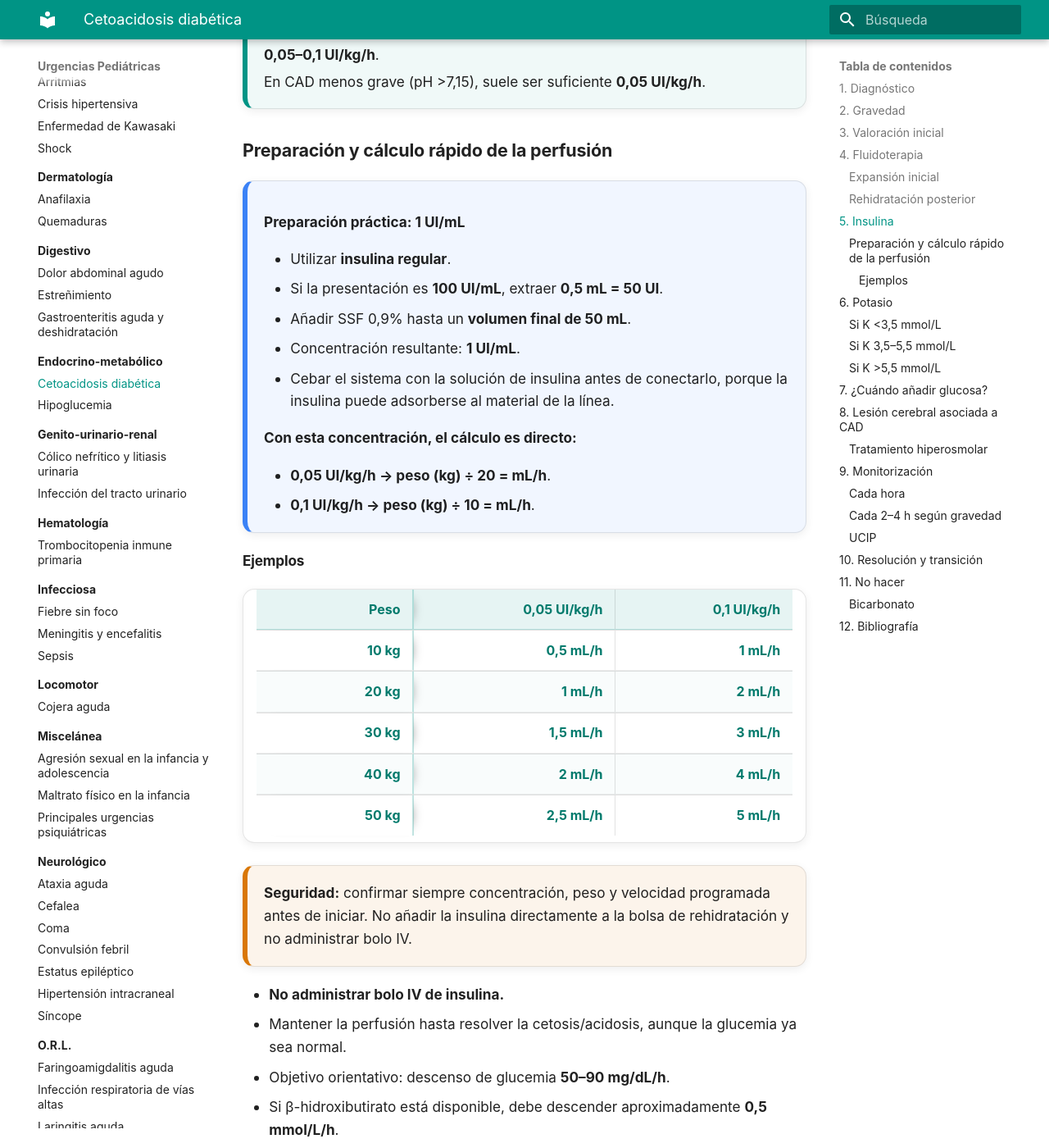
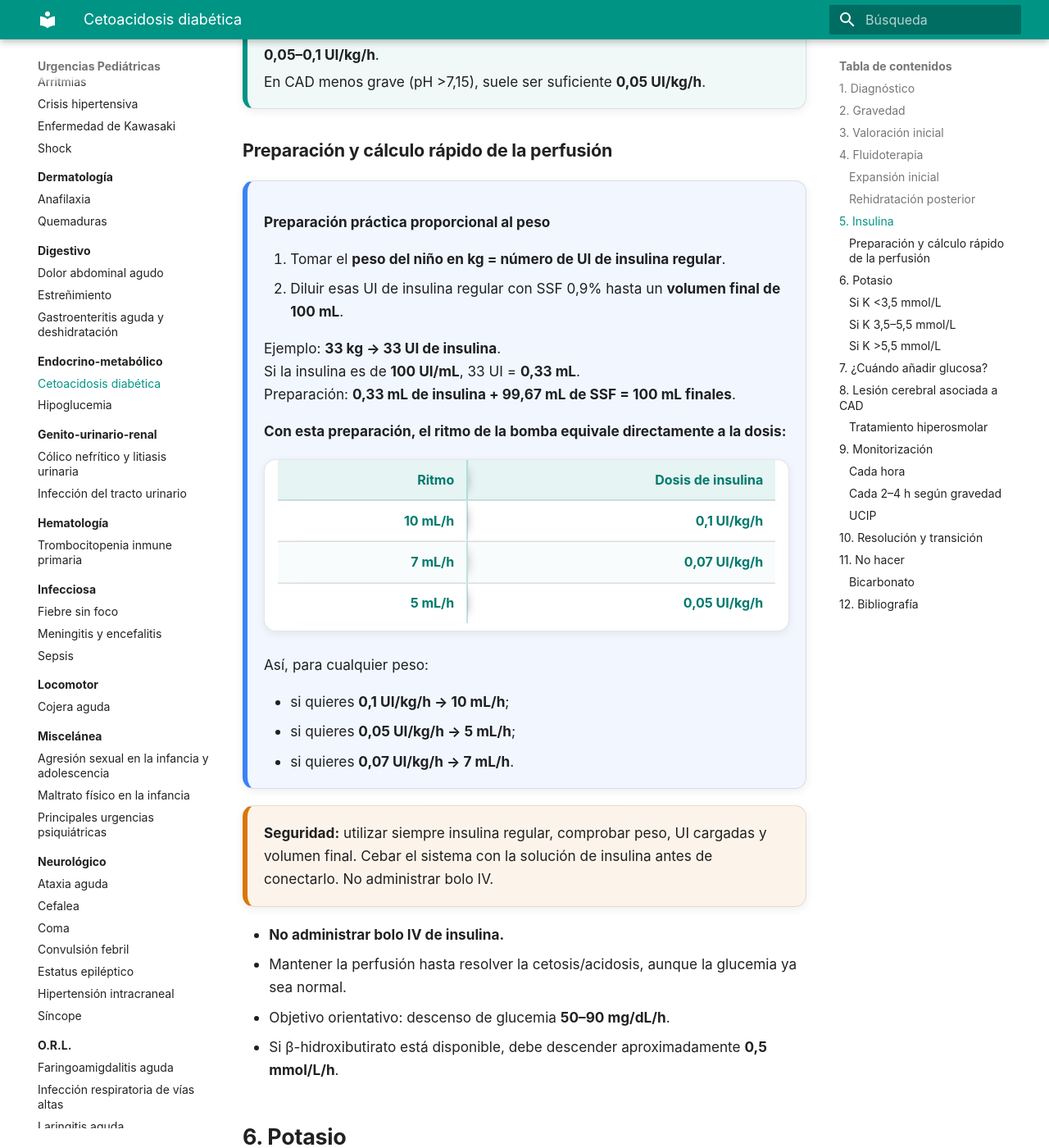
Before and after one commit to gonzaloares/urgencias-pediatricas, an MkDocs documentation site: the page built from docs/endocrino/cetoacidosis-diabetica.md, in a window 1280 px wide and 1400 px high, scrolled down 2786 px. Shown: the whole window at 82% size. Built offline with MkDocs 1.6.1 and Material for MkDocs 9.7.7, drawn with Linux system fonts in a browser that asks for light colours.

Commit message:
Simplifica el cálculo de perfusión de insulina según peso

```diff
--- a/docs/endocrino/cetoacidosis-diabetica.md
+++ b/docs/endocrino/cetoacidosis-diabetica.md
@@ -102,33 +102,33 @@ Si shock: repetir bolos de **20 mL/kg** con reevaluación tras cada uno.
 
 <div class="clinical-card clinical-card-note" markdown="1">
 
-**Preparación práctica: 1 UI/mL**
+**Preparación práctica proporcional al peso**
 
-- Utilizar **insulina regular**.
-- Si la presentación es **100 UI/mL**, extraer **0,5 mL = 50 UI**.
-- Añadir SSF 0,9% hasta un **volumen final de 50 mL**.
-- Concentración resultante: **1 UI/mL**.
-- Cebar el sistema con la solución de insulina antes de conectarlo, porque la insulina puede adsorberse al material de la línea.
+1. Tomar el **peso del niño en kg = número de UI de insulina regular**.
+2. Diluir esas UI de insulina regular con SSF 0,9% hasta un **volumen final de 100 mL**.
 
-**Con esta concentración, el cálculo es directo:**
+Ejemplo: **33 kg → 33 UI de insulina**.
+Si la insulina es de **100 UI/mL**, 33 UI = **0,33 mL**.
+Preparación: **0,33 mL de insulina + 99,67 mL de SSF = 100 mL finales**.
 
-- **0,05 UI/kg/h → peso (kg) ÷ 20 = mL/h**.
-- **0,1 UI/kg/h → peso (kg) ÷ 10 = mL/h**.
+**Con esta preparación, el ritmo de la bomba equivale directamente a la dosis:**
+
+| Ritmo | Dosis de insulina |
+|---:|---:|
+| **10 mL/h** | **0,1 UI/kg/h** |
+| **7 mL/h** | **0,07 UI/kg/h** |
+| **5 mL/h** | **0,05 UI/kg/h** |
+
+Así, para cualquier peso:
+
+- si quieres **0,1 UI/kg/h → 10 mL/h**;
+- si quieres **0,05 UI/kg/h → 5 mL/h**;
+- si quieres **0,07 UI/kg/h → 7 mL/h**.
 
 </div>
 
-#### Ejemplos
-
-| Peso | 0,05 UI/kg/h | 0,1 UI/kg/h |
-|---:|---:|---:|
-| **10 kg** | **0,5 mL/h** | **1 mL/h** |
-| **20 kg** | **1 mL/h** | **2 mL/h** |
-| **30 kg** | **1,5 mL/h** | **3 mL/h** |
-| **40 kg** | **2 mL/h** | **4 mL/h** |
-| **50 kg** | **2,5 mL/h** | **5 mL/h** |
-
 <div class="clinical-card clinical-card-warning">
-  <strong>Seguridad:</strong> confirmar siempre concentración, peso y velocidad programada antes de iniciar. No añadir la insulina directamente a la bolsa de rehidratación y no administrar bolo IV.
+  <strong>Seguridad:</strong> utilizar siempre insulina regular, comprobar peso, UI cargadas y volumen final. Cebar el sistema con la solución de insulina antes de conectarlo. No administrar bolo IV.
 </div>
 
 - **No administrar bolo IV de insulina.**
```
